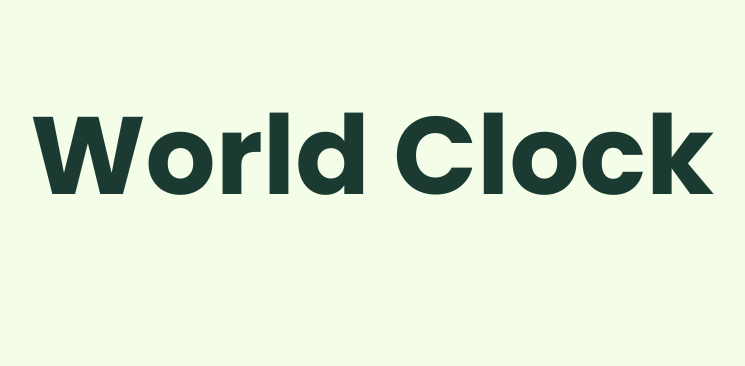
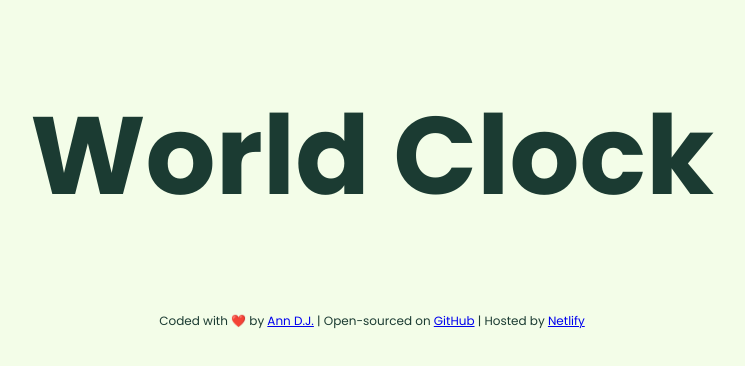
Before and after one commit to ann-era/world-clock-app, a plain HTML site: page index.html in a window 1280 px wide. Shown: the whole page, without its empty margins (268-1013 px from the left). Drawn offline with Linux system fonts and the light colour scheme.

Commit message:
Added footer

```diff
--- a/index.html
+++ b/index.html
@@ -14,6 +14,29 @@
   </head>
   <body>
     <h1>World Clock</h1>
+    <footer>
+      Coded with ❤️ by
+      <a
+        href="https://github.com/ann-era"
+        target="_blank"
+        rel="noopener noreferrer"
+        >Ann D.J.</a
+      >
+      | Open-sourced on
+      <a
+        href="https://github.com/ann-era/world-clock-app.git"
+        target="_blank"
+        rel="noopener noreferrer"
+        >GitHub</a
+      >
+      | Hosted by
+      <a
+        href="https://adj-world-clock-app.netlify.app/"
+        target="_blank"
+        rel="noopener noreferrer"
+        >Netlify</a
+      >
+    </footer>
     <script src="src/index.js"></script>
   </body>
 </html>
--- a/src/style.css
+++ b/src/style.css
@@ -11,3 +11,9 @@ h1 {
   font-weight: 700;
   text-align: center;
 }
+
+footer {
+  color: #1b3b32;
+  font-size: 12px;
+  text-align: center;
+}
```
